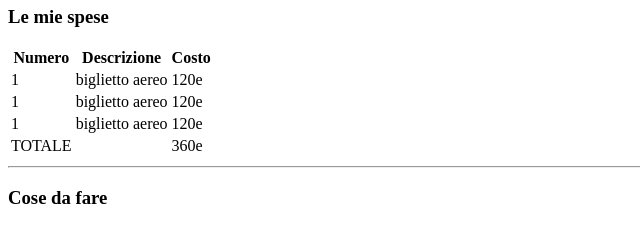
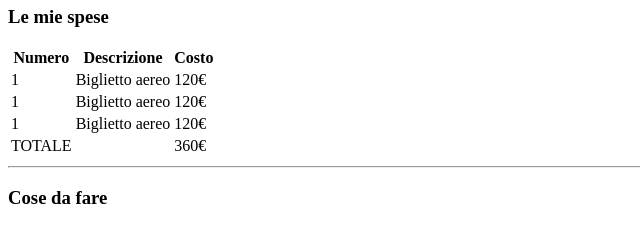
Before and after one commit to Alexellevu/html-london-trip, a plain HTML site: page index.html in a window 1280 px wide. Shown: the part 707-932 px from the top of the page, 0-640 px from the left. Drawn offline with Linux system fonts and the light colour scheme.

Commit message:
ultime correzzioni

```diff
--- a/index.html
+++ b/index.html
@@ -16,6 +16,7 @@
     </header>
     <!-- /titolo ed immagini iniziali -->
     <hr>
+
     <!-- tabella spese -->
     <section>
         <h3>Le mie spese</h3>
@@ -32,20 +33,20 @@
             <tbody>
                 <tr>
                     <td>1</td>
-                    <td>biglietto aereo</td>
-                    <td>120e</td>
+                    <td>Biglietto aereo</td>
+                    <td>120&euro;</td>
                 </tr>
 
                 <tr>
                     <td>1</td>
-                    <td>biglietto aereo</td>
-                    <td>120e</td>
+                    <td>Biglietto aereo</td>
+                    <td>120&euro;</td>
                 </tr>
 
                 <tr>
                     <td>1</td>
-                    <td>biglietto aereo</td>
-                    <td>120e</td>
+                    <td>Biglietto aereo</td>
+                    <td>120&euro;</td>
                 </tr>
 
 
@@ -55,7 +56,7 @@
                 <tr>
                     <td>TOTALE</td>
                     <td></td>
-                    <td>360e</td>
+                    <td>360&euro;</td>
                 </tr>
             </tfoot>
 
@@ -66,8 +67,6 @@
     <!-- /tabella spese spese -->
 
     <hr>
-
-
     <!-- cose da fare -->
     <section>
         <h3>Cose da fare</h3>
```
